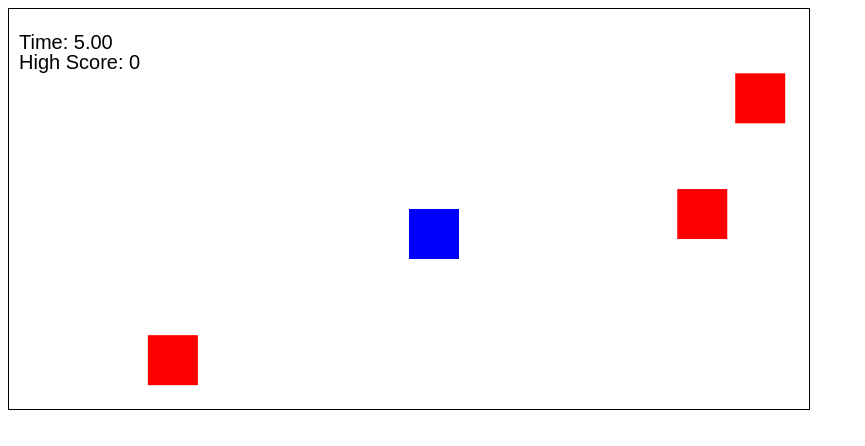
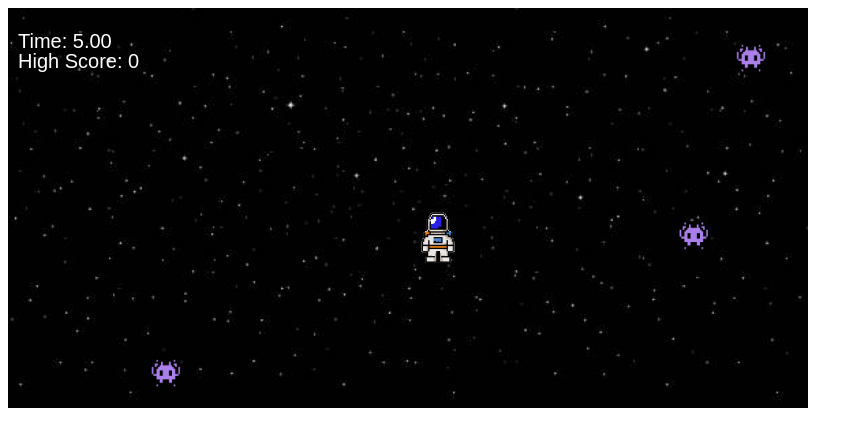
Before and after one commit to Jichangeun/game, a plain HTML site: page index.html in a window 1280 px wide. Shown: the whole page, without its empty margins (0-865 px from the left). Drawn offline with Linux system fonts and the light colour scheme.

Commit message:
level up

```diff
--- a/index.html
+++ b/index.html
@@ -6,7 +6,14 @@
   <title>mini game</title>
 </head>
 <body>
-  <canvas id="gameCanvas" width="800" height="400" style="border:1px solid #000;"></canvas>
+  <canvas id="gameCanvas" width="800" height="400"></canvas>
+  <style>
+    #gameCanvas{
+      background-image: url('back.jpg');
+      background-size:cover;
+      background-repeat: no-repeat;
+    }
+  </style>
   <script src="script.js"></script>
 </body>
 </html>
--- a/script.js
+++ b/script.js
@@ -1,5 +1,11 @@
 const canvas = document.getElementById('gameCanvas');
 const ctx = canvas.getContext('2d');
+
+const playerImg = new Image();
+playerImg.src='astronaut.png';
+
+const enemyImg = new Image();
+enemyImg.src='alien2.png';
 
 const backgroundMusic = new Audio('background.mp3');
 const gameOverMusic = new Audio('gameover.mp3');
@@ -33,8 +39,8 @@ function initializeEnemies(count) {
     enemies.push({
       x: Math.random() * (canvas.width - 50), // 랜덤 X 위치
       y: Math.random() * (canvas.height - 50), // 랜덤 Y 위치
-      width: 50,
-      height: 50,
+      width: 55,
+      height: 35,
       speedX: Math.random() * 2 + 1, // X 방향 속도 (1~3)
       speedY: Math.random() * 2 + 1, // Y 방향 속도 (1~3)
     });
@@ -44,8 +50,7 @@ function initializeEnemies(count) {
 // 적 그리기
 function drawEnemies() {
   enemies.forEach(enemy => {
-    ctx.fillStyle = 'red';
-    ctx.fillRect(enemy.x, enemy.y, enemy.width, enemy.height);
+    ctx.drawImage(enemyImg,enemy.x, enemy.y, enemy.width, enemy.height);
   });
 }
 
@@ -67,8 +72,7 @@ function moveEnemies() {
 
 // 플레이어 그리기
 function drawPlayer() {
-  ctx.fillStyle = 'blue';
-  ctx.fillRect(playerX, playerY, 50, 50);
+  ctx.drawImage(playerImg, playerX, playerY, 60, 60);
 }
 
 // 충돌 감지
@@ -97,7 +101,7 @@ function drawTime() {
   }
   const elapsedTime = ((currentTime - startTime) / 1000).toFixed(2); // 경과 시간(초)
   ctx.font = '20px Arial';
-  ctx.fillStyle = 'black';
+  ctx.fillStyle = 'white';
   ctx.fillText(`Time: ${elapsedTime}`, 10, 40);
   ctx.fillText(`High Score: ${highScore}`, 10, 60);
 }
```
Also changed, not shown: alien2.png (added), astronaut.png (added), back.jpg (added).
